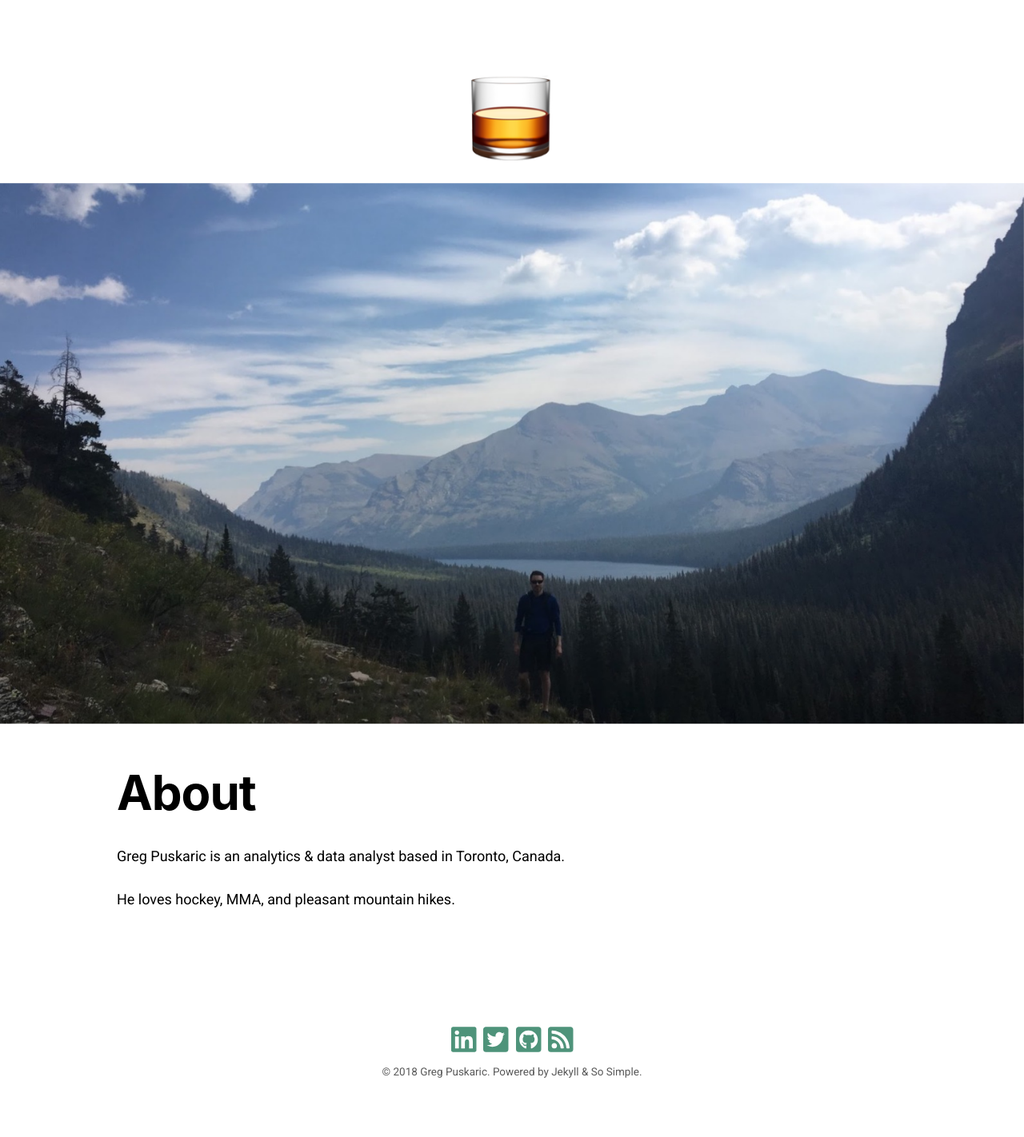
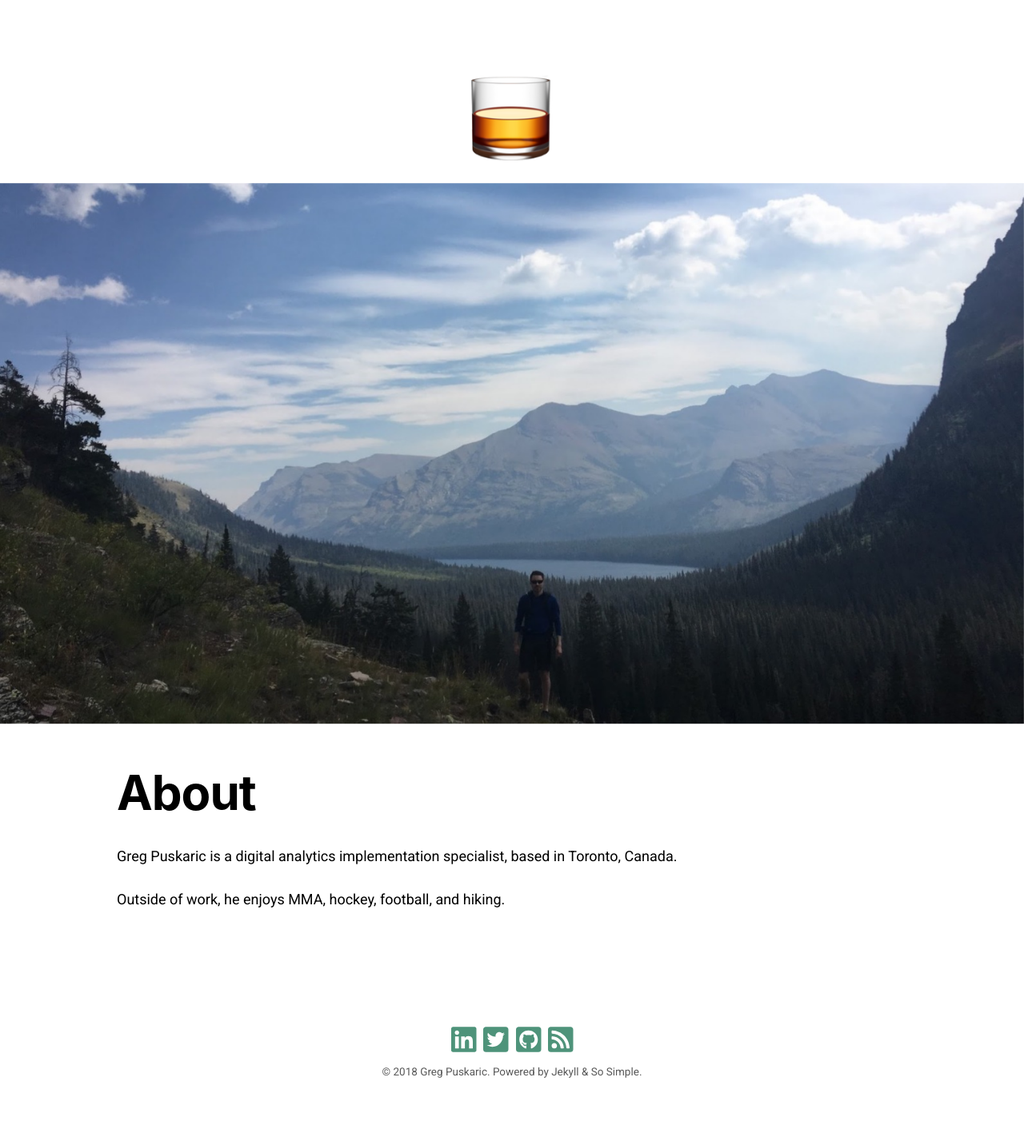
Before and after one commit to gpuskaric/gpuskaric.github.io, a Jekyll site: the page built from about.md, in a window 1280 px wide. Shown: the whole page at 80% size. Built offline with Jekyll 4.4.1, drawn with Linux system fonts in a browser that asks for light colours; nearby versions of some CDN libraries.

Commit message:
Update about.md

```diff
--- a/about.md
+++ b/about.md
@@ -5,6 +5,6 @@ permalink: /about/
 image: /images/greg-glacier-header-2.jpg
 ---
 
-Greg Puskaric is an analytics & data analyst based in Toronto, Canada.
+Greg Puskaric is a digital analytics implementation specialist, based in Toronto, Canada.
 
-He loves hockey, MMA, and pleasant mountain hikes.
+Outside of work, he enjoys MMA, hockey, football, and hiking.
```
